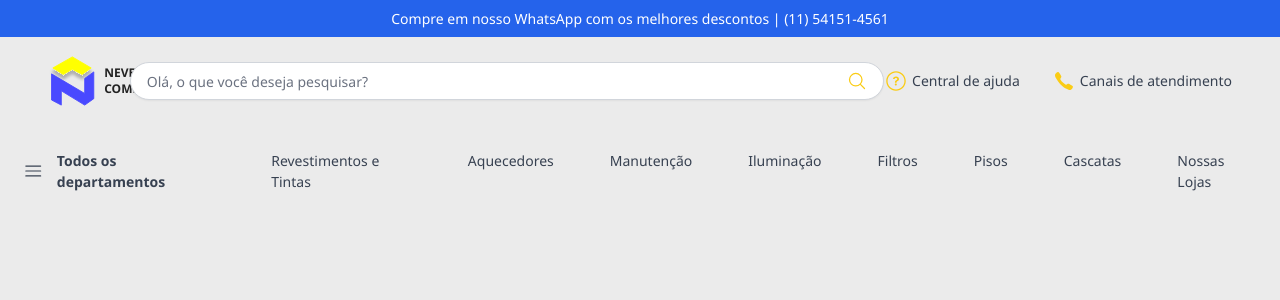
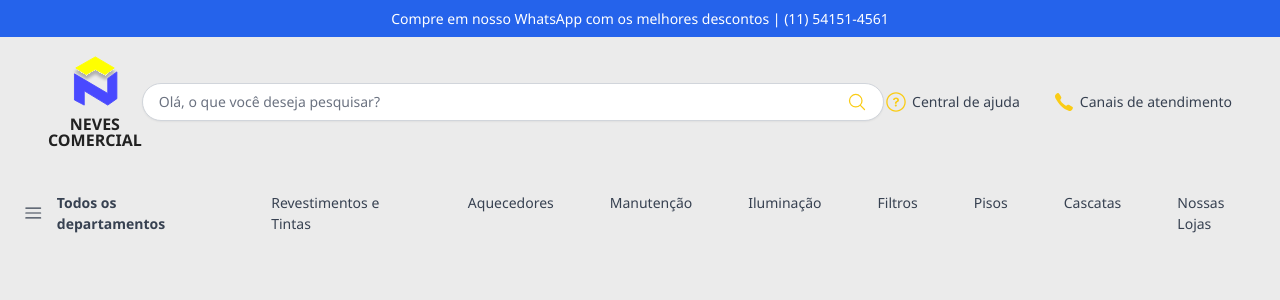
Before and after one commit to Guilherme1Souza/Neves-Comercial, a Next.js app: page / in a window 1280 px wide. Shown: the top 300 px of the page. Built offline with nearby package versions, Linux system fonts and the light colour scheme.

Commit message:
fix(Header): ajusta estilo do LogoContainer e aumenta tamanho da fonte do LogoText

```diff
--- a/src/components/Header/index.jsx
+++ b/src/components/Header/index.jsx
@@ -29,12 +29,14 @@ const TopBar = styled.div`
 
 const LogoContainer = styled.div`
   display: flex;
+  flex-direction: column;
+  text-align: center;
   align-items: center;
-  gap: 0.5rem;
+  gap: 0.6rem;
 `;
 
 const LogoText = styled.div`
-  font-size: 0.75rem;
+  font-size: 1rem;
   font-weight: 600;
   line-height: 1rem;
 `;
```
